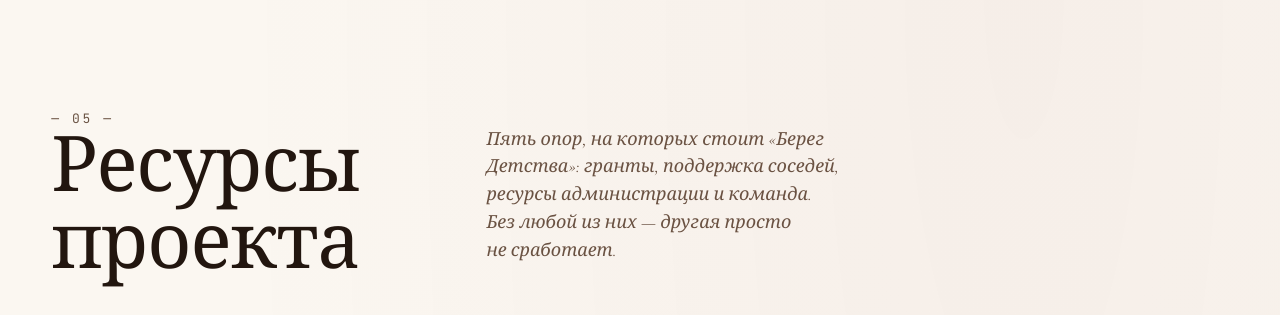
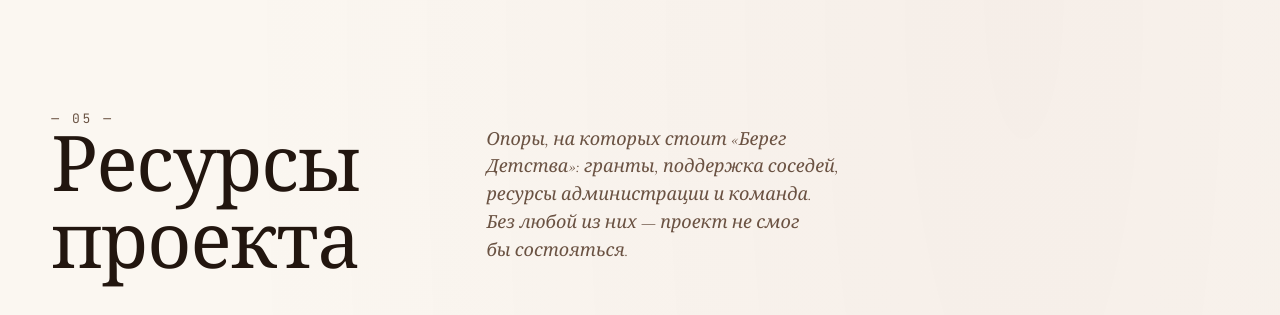
Before and after one commit to safyodorov/beregdetstva, a Next.js app: page / in a window 1280 px wide. Shown: the part 10160-10475 px from the top of the page. Built offline with nearby package versions, Linux system fonts and the light colour scheme.

Commit message:
content(resources): rewrite section lede

```diff
--- a/src/app/components/Resources.jsx
+++ b/src/app/components/Resources.jsx
@@ -294,8 +294,8 @@ export default function Resources() {
             </h2>
           </div>
           <p className="lede">
-            Пять опор, на которых стоит «Берег Детства»: гранты, поддержка соседей, ресурсы
-            администрации и команда. Без любой из них — другая просто не сработает.
+            Опоры, на которых стоит «Берег Детства»: гранты, поддержка соседей, ресурсы
+            администрации и команда. Без любой из них — проект не смог бы состояться.
           </p>
         </div>
 
```
